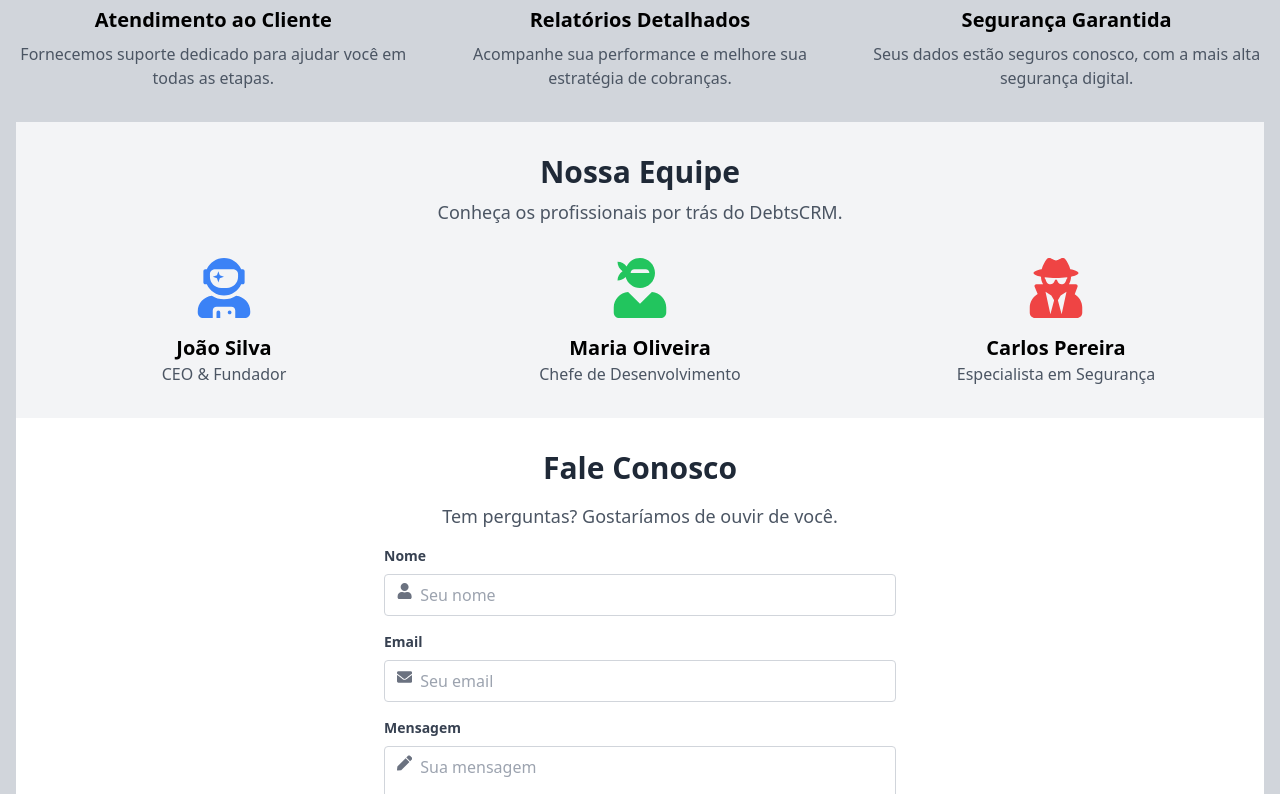
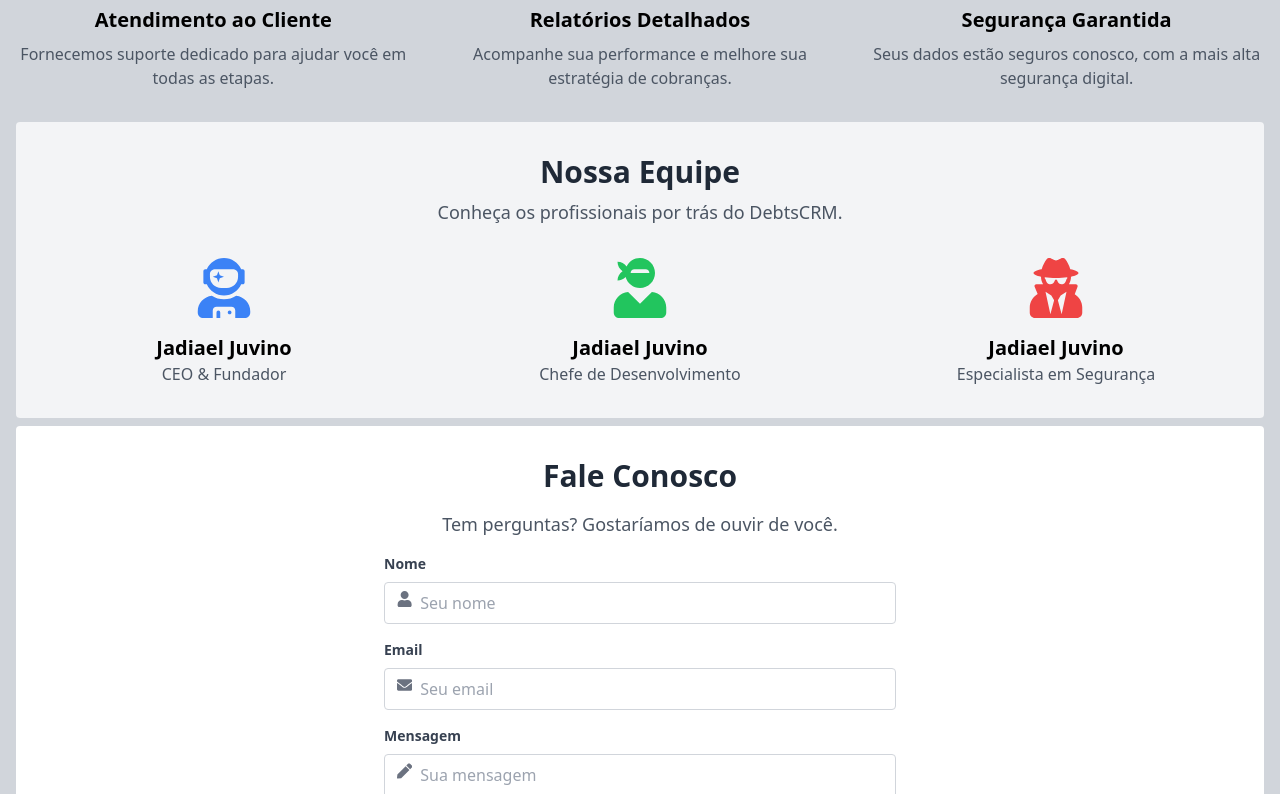
Before and after one commit to Jadiael1/debt-resolve, a React (Vite) app in the folder frontend/: page /about in a window 1280 px wide. Shown: the part 346-1140 px from the top of the page. Built offline with nearby package versions, Linux system fonts and the light colour scheme.

Commit message:
style: Remove unnecessary container class

```diff
--- a/frontend/src/components/pages/About/index.tsx
+++ b/frontend/src/components/pages/About/index.tsx
@@ -14,7 +14,7 @@ const AboutPage = () => {
 	return (
 		<div className='bg-gray-300'>
 			<Navbar />
-			<div className='container mx-auto px-4 py-8'>
+			<div className='mx-auto px-4 py-8'>
 				{/* Seção de Introdução */}
 				<section className='text-center py-8'>
 					<h1 className='text-4xl font-bold text-gray-800 mb-4'>Sobre o DebtsCRM</h1>
@@ -43,7 +43,7 @@ const AboutPage = () => {
 				</section>
 
 				{/* Seção de Contato ou Equipe */}
-				<section className='bg-gray-100 py-8'>
+				<section className='bg-gray-100 py-8 px-8 sm:px-0 rounded mb-2'>
 					<div className='text-center'>
 						<h2 className='text-3xl font-semibold text-gray-800'>Nossa Equipe</h2>
 						<p className='text-lg text-gray-600 mt-2 mb-8'>Conheça os profissionais por trás do DebtsCRM.</p>
@@ -51,26 +51,26 @@ const AboutPage = () => {
 						<div className='grid md:grid-cols-3 gap-8 px-4'>
 							<div className='text-center'>
 								<FaUserAstronaut className='mx-auto text-6xl text-blue-500 mb-4' />
-								<h3 className='text-xl font-semibold'>João Silva</h3>
+								<h3 className='text-xl font-semibold'>Jadiael Juvino</h3>
 								<p className='text-gray-600'>CEO & Fundador</p>
 							</div>
 
 							<div className='text-center'>
 								<FaUserNinja className='mx-auto text-6xl text-green-500 mb-4' />
-								<h3 className='text-xl font-semibold'>Maria Oliveira</h3>
+								<h3 className='text-xl font-semibold'>Jadiael Juvino</h3>
 								<p className='text-gray-600'>Chefe de Desenvolvimento</p>
 							</div>
 
 							<div className='text-center'>
 								<FaUserSecret className='mx-auto text-6xl text-red-500 mb-4' />
-								<h3 className='text-xl font-semibold'>Carlos Pereira</h3>
+								<h3 className='text-xl font-semibold'>Jadiael Juvino</h3>
 								<p className='text-gray-600'>Especialista em Segurança</p>
 							</div>
 						</div>
 					</div>
 				</section>
 				{/* Seção de Formulário de Contato */}
-				<section className='bg-white py-8'>
+				<section className='bg-white py-8 rounded'>
 					<div className='container mx-auto px-4'>
 						<h2 className='text-3xl font-semibold text-center text-gray-800'>Fale Conosco</h2>
 						<p className='text-lg text-center text-gray-600 my-4'>Tem perguntas? Gostaríamos de ouvir de você.</p>
```
